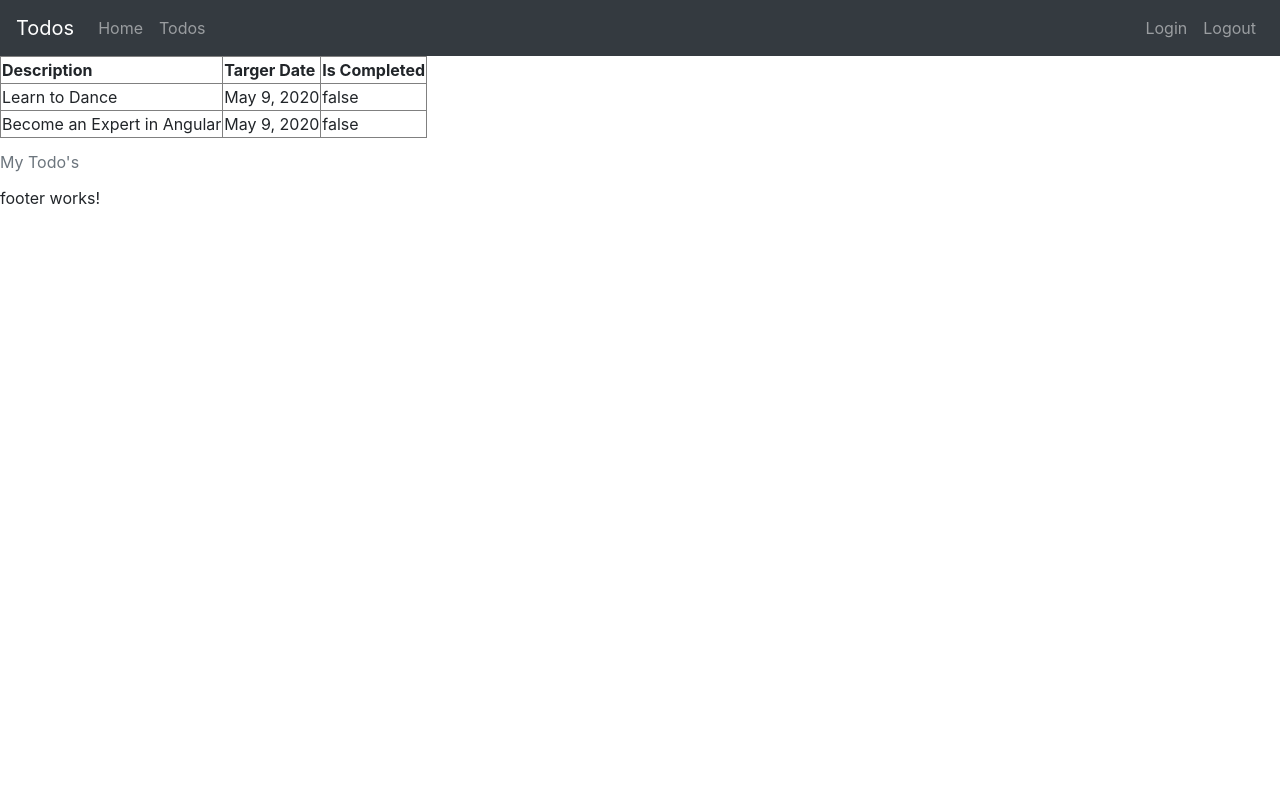
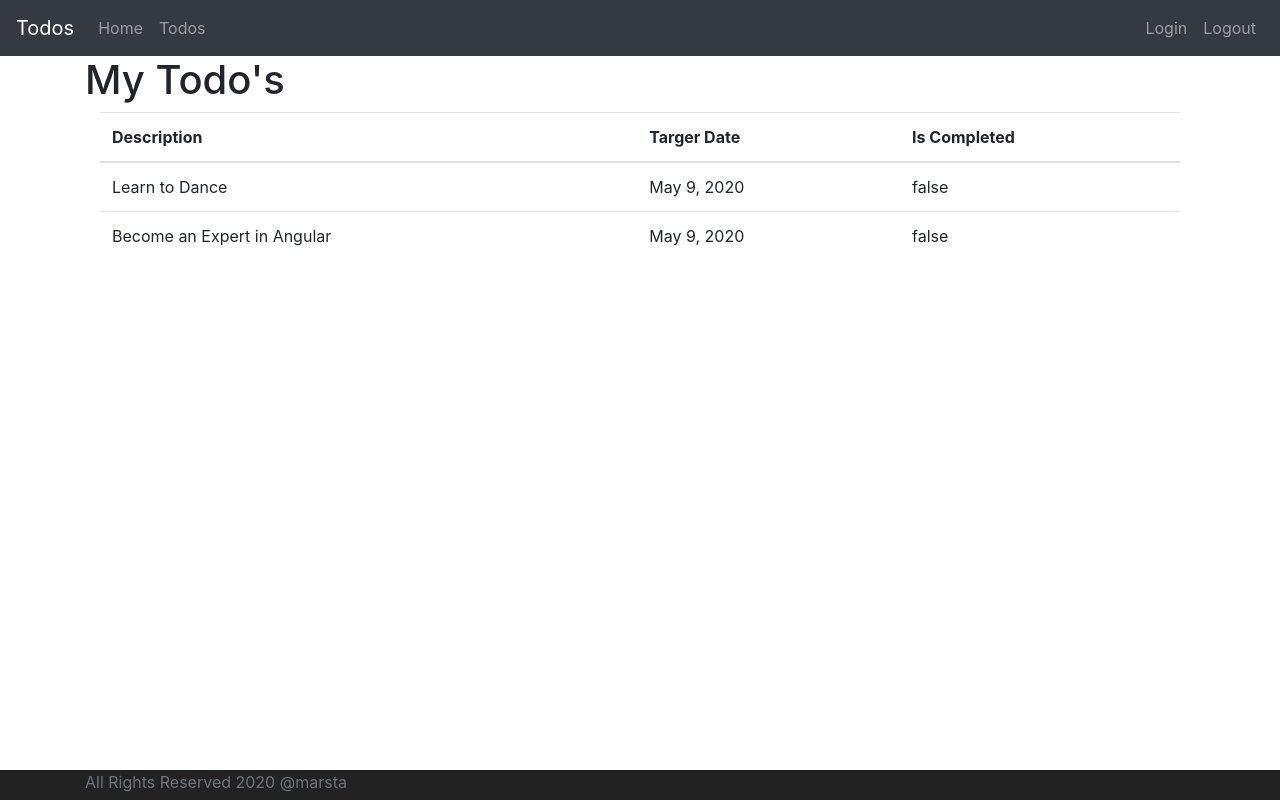
Before and after one commit to MarijaStanic/tasks-auth-jwt-ui, an Angular app: page /todos in a window 1280 px wide. Built offline with nearby package versions, Linux system fonts and the light colour scheme.

Commit message:
Style footer and todos

```diff
--- a/src/app/app.component.html
+++ b/src/app/app.component.html
@@ -1,3 +1,5 @@
 <app-header></app-header>
-<router-outlet></router-outlet>
+<div class="container">
+    <router-outlet></router-outlet>
+</div>
 <app-footer></app-footer>
--- a/src/app/footer/footer.component.css
+++ b/src/app/footer/footer.component.css
@@ -0,0 +1,7 @@
+.footer {
+    position: absolute;
+    bottom: 0;
+    width: 100%;
+    height: 30px;
+    background-color: #222222;
+}
--- a/src/app/footer/footer.component.html
+++ b/src/app/footer/footer.component.html
@@ -1 +1,5 @@
-<p>footer works!</p>
+<footer class="footer">
+    <div class="container">
+        <span class="text-muted">All Rights Reserved 2020 @marsta</span>
+    </div>
+</footer>
--- a/src/app/todos/todos.component.html
+++ b/src/app/todos/todos.component.html
@@ -1,5 +1,6 @@
-<table border="1">
-    <caption>My Todo's</caption>
+<h1>My Todo's</h1>
+<div class="container">
+    <table class="table">
         <thead>
             <tr>
                 <th>Description</th>
@@ -15,3 +16,4 @@
             </tr>
         </tbody>
     </table>
+</div>
```
Lines whose indentation alone changed are shown as unchanged.
